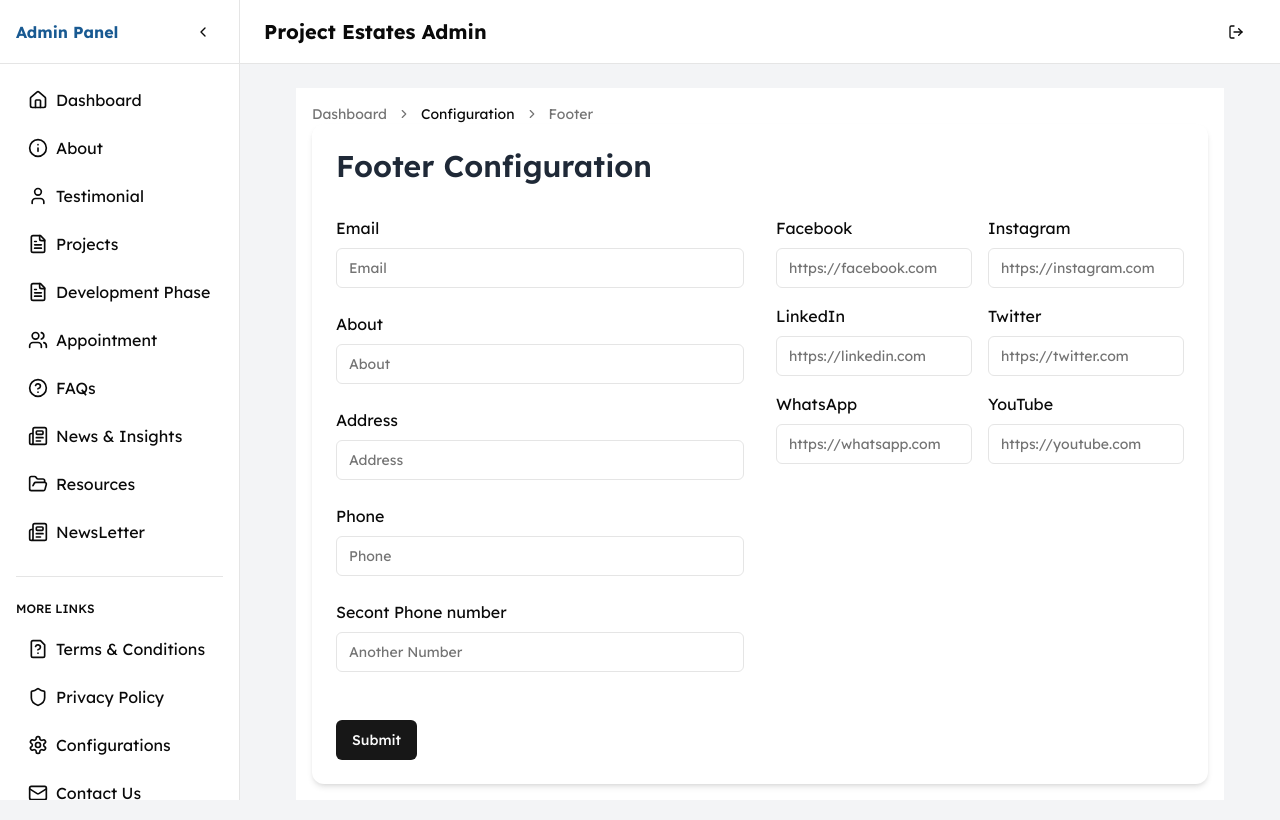
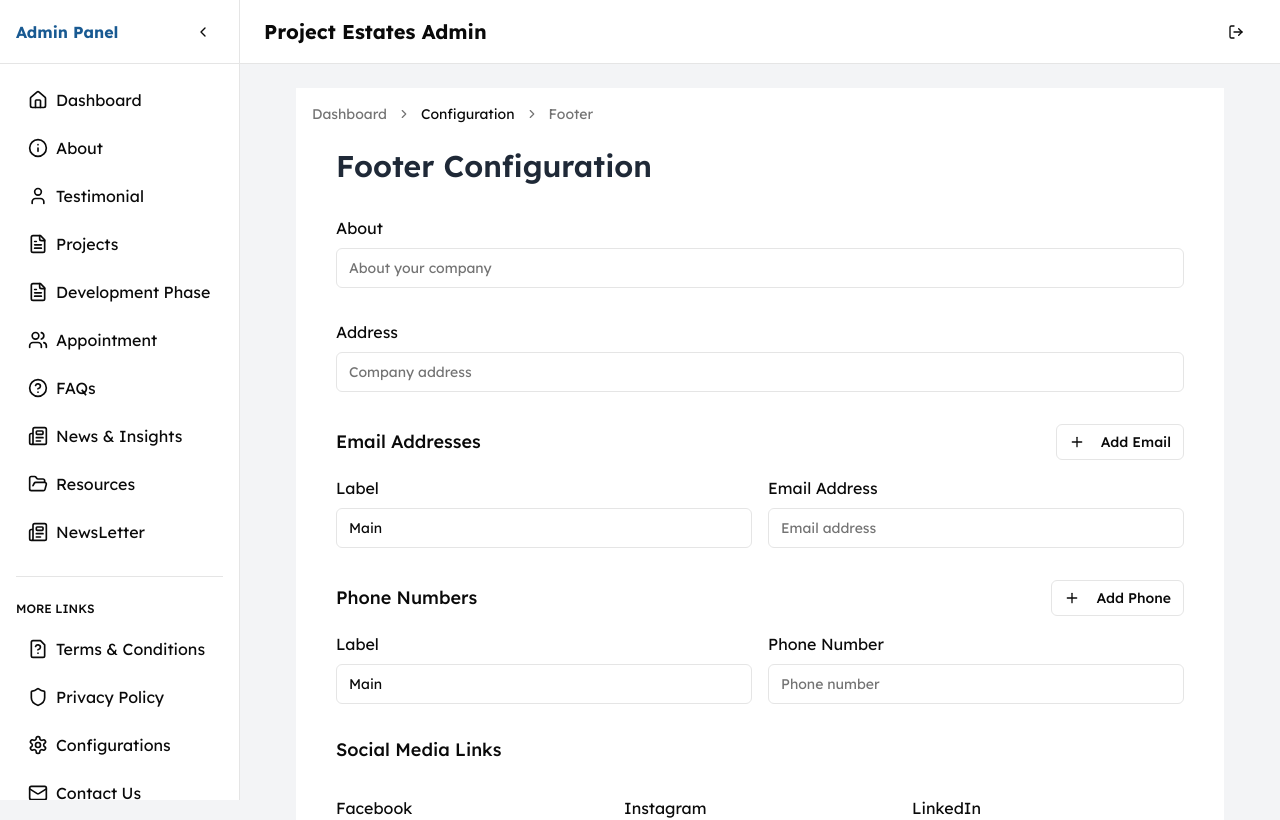
Before and after one commit to iampratikluitel/clockb-vibrant-estate, a Next.js app: page /admin/configuration/footer in a window 1280 px wide. Shown: the top 820 px of the page. Built offline with nearby package versions, Linux system fonts and the light colour scheme; no server answers.

Commit message:
feat: Added phone no. and email in the footer

```diff
--- a/app/(protected)/admin/components/configuration/FooterForm.tsx
+++ b/app/(protected)/admin/components/configuration/FooterForm.tsx
@@ -14,11 +14,12 @@ import { Input } from "@/components/ui/input";
 import { useState } from "react";
 import { Button } from "@/components/ui/button";
 import { z } from "zod";
-import { useForm } from "react-hook-form";
+import { useForm, useFieldArray } from "react-hook-form";
 import SCNSingleImagePicker from "@/components/image-picker/SCNSingleImagePicker";
 import { toast } from "sonner";
 import { MINIOURL } from "@/lib/constants";
 import { uploadToMinIO } from "@/lib/helper";
+import { Plus, Trash2 } from "lucide-react";
 
 const socialLink = z.object({
   facebook: z.string().optional(),
@@ -29,18 +30,25 @@ const socialLink = z.object({
   youtube: z.string().optional(),
 });
 
+const emailSchema = z.object({
+  label: z.string().min(1, "Label is required"),
+  address: z.string().email("Invalid email address"),
+});
+
+const phoneSchema = z.object({
+  label: z.string().min(1, "Label is required"),
+  number: z.string().min(10, "Phone number must be at least 10 characters"),
+});
+
 const FormSchema = z.object({
-  email: z.string().email(),
   about: z.string().min(2, {
     message: "About must be at least 2 characters.",
   }),
   address: z.string().min(2, {
     message: "Address must be at least 2 characters.",
   }),
-  phone: z.string().min(2, {
-    message: "Phone must be at least 10 characters.",
-  }),
-  phone2: z.string().optional(),
+  emails: z.array(emailSchema).min(1, "At least one email is required"),
+  phones: z.array(phoneSchema).min(1, "At least one phone number is required"),
   socialHandles: socialLink,
 });
 
@@ -54,11 +62,14 @@ const FooterForm = ({ ConfigData }: props) => {
   const form = useForm<z.infer<typeof FormSchema>>({
     resolver: zodResolver(FormSchema),
     defaultValues: {
-      email: ConfigData?.email ?? "",
       about: ConfigData?.about ?? "",
       address: ConfigData?.address ?? "",
-      phone: ConfigData?.phone ?? "",
-      phone2: ConfigData?.phone2 ?? "",
+      emails: ConfigData?.emails?.length
+        ? ConfigData.emails
+        : [{ label: "Main", address: "" }],
+      phones: ConfigData?.phones?.length
+        ? ConfigData.phones
+        : [{ label: "Main", number: "" }],
       socialHandles: {
         facebook: ConfigData?.socialHandles?.facebook ?? "",
         linkedin: ConfigData?.socialHandles?.linkedin ?? "",
@@ -70,29 +81,33 @@ const FooterForm = ({ ConfigData }: props) => {
     },
   });
 
+  const {
+    fields: emailFields,
+    append: appendEmail,
+    remove: removeEmail,
+  } = useFieldArray({
+    control: form.control,
+    name: "emails",
+  });
+
+  const {
+    fields: phoneFields,
+    append: appendPhone,
+    remove: removePhone,
+  } = useFieldArray({
+    control: form.control,
+    name: "phones",
+  });
+
   async function handleSubmit(data: z.infer<typeof FormSchema>) {
     setLoading(true);
 
     try {
-      setLoading(true);
-      // if (!data.logo) {
-      //   console.log("Logo data:", data.logo);
-      //   toast.error("Please select Logo");
-      //   return;
-      // }
-      // let ImageUrl = null;
-      // if (data.logo != `/api/resources/download?filename=${encodeURIComponent(ConfigData?.logo ?? "")}`) {
-      //   ImageUrl = await uploadToMinIO(data.logo, "footer");
-      //   if (ImageUrl === "") {
-      //     toast.error("Image Upload Failed Please try again");
-      //     return;
-      //   }
-      // }
       const formData = {
         _id: ConfigData?._id,
         ...data,
-        // logo: ImageUrl ?? ConfigData?.logo,
       };
+
       const response = await fetch(`/api/admin/configuration/footer`, {
         method: "POST",
         headers: {
@@ -103,9 +118,9 @@ const FooterForm = ({ ConfigData }: props) => {
 
       if (!response.ok) throw new Error("Failed to submit");
 
-      toast.success("Configuration updated successfully.");
+      toast.success("Footer configuration updated successfully.");
     } catch (error) {
-      console.log(error);
+      console.error(error);
       toast.error("Failed to update configuration. Please try again.");
     } finally {
       setLoading(false);
@@ -116,22 +131,72 @@ const FooterForm = ({ ConfigData }: props) => {
     <Form {...form}>
       <form
         onSubmit={form.handleSubmit(handleSubmit)}
-        className="w-full max-w-5xl mx-auto space-y-8 p-6 bg-white rounded-xl shadow-md"
+        className="w-full max-w-5xl mx-auto space-y-8 p-6 "
       >
         <h1 className="font-semibold text-3xl text-gray-800">
           Footer Configuration
         </h1>
 
-        <div className="grid grid-cols-1 lg:grid-cols-2 gap-8">
-          <div className="flex flex-col gap-6">
+        <div className="grid grid-cols-1 gap-8">
           <FormField
             control={form.control}
-              name="email"
+            name="about"
             render={({ field }) => (
               <FormItem>
-                  <FormLabel>Email</FormLabel>
+                <FormLabel>About</FormLabel>
                 <FormControl>
-                    <Input placeholder="Email" {...field} />
+                  <Input placeholder="About your company" {...field} />
+                </FormControl>
+                <FormMessage />
+              </FormItem>
+            )}
+          />
+
+          <FormField
+            control={form.control}
+            name="address"
+            render={({ field }) => (
+              <FormItem>
+                <FormLabel>Address</FormLabel>
+                <FormControl>
+                  <Input placeholder="Company address" {...field} />
+                </FormControl>
+                <FormMessage />
+              </FormItem>
+            )}
+          />
+
+          {/* Email Fields */}
+          <div className="space-y-4">
+            <div className="flex items-center justify-between">
+              <h3 className="text-lg font-medium">Email Addresses</h3>
+              <Button
+                type="button"
+                variant="outline"
+                size="sm"
+                onClick={() => appendEmail({ label: "", address: "" })}
+              >
+                <Plus className="h-4 w-4 mr-2" />
+                Add Email
+              </Button>
+            </div>
+
+            {emailFields.map((field, index) => (
+              <div key={field.id} className="flex items-start space-x-4">
+                <div className="grid grid-cols-1 md:grid-cols-2 gap-4 flex-grow">
+                  <FormField
+                    control={form.control}
+                    name={`emails.${index}.label`}
+                    render={({ field }) => (
+                      <FormItem>
+                        <FormLabel className={index !== 0 ? "sr-only" : ""}>
+                          Label
+                        </FormLabel>
+                        <FormControl>
+                          <Input
+                            placeholder="Email Label (e.g., Main, Support)"
+                            {...field}
+                          />
                         </FormControl>
                         <FormMessage />
                       </FormItem>
@@ -139,12 +204,70 @@ const FooterForm = ({ ConfigData }: props) => {
                   />
                   <FormField
                     control={form.control}
-              name="about"
+                    name={`emails.${index}.address`}
                     render={({ field }) => (
                       <FormItem>
-                  <FormLabel>About</FormLabel>
+                        <FormLabel className={index !== 0 ? "sr-only" : ""}>
+                          Email Address
+                        </FormLabel>
                         <FormControl>
-                    <Input placeholder="About" {...field} />
+                          <Input
+                            type="email"
+                            placeholder="Email address"
+                            {...field}
+                          />
+                        </FormControl>
+                        <FormMessage />
+                      </FormItem>
+                    )}
+                  />
+                </div>
+                {index > 0 && (
+                  <Button
+                    type="button"
+                    variant="ghost"
+                    size="icon"
+                    className="mt-6"
+                    onClick={() => removeEmail(index)}
+                  >
+                    <Trash2 className="h-4 w-4 text-red-500" />
+                  </Button>
+                )}
+              </div>
+            ))}
+          </div>
+
+          {/* Phone Number Fields */}
+          <div className="space-y-4">
+            <div className="flex items-center justify-between">
+              <h3 className="text-lg font-medium">Phone Numbers</h3>
+              <Button
+                type="button"
+                variant="outline"
+                size="sm"
+                onClick={() => appendPhone({ label: "", number: "" })}
+              >
+                <Plus className="h-4 w-4 mr-2" />
+                Add Phone
+              </Button>
+            </div>
+
+            {phoneFields.map((field, index) => (
+              <div key={field.id} className="flex items-start space-x-4">
+                <div className="grid grid-cols-1 md:grid-cols-2 gap-4 flex-grow">
+                  <FormField
+                    control={form.control}
+                    name={`phones.${index}.label`}
+                    render={({ field }) => (
+                      <FormItem>
+                        <FormLabel className={index !== 0 ? "sr-only" : ""}>
+                          Label
+                        </FormLabel>
+                        <FormControl>
+                          <Input
+                            placeholder="Phone Label (e.g., Office, Mobile)"
+                            {...field}
+                          />
                         </FormControl>
                         <FormMessage />
                       </FormItem>
@@ -152,47 +275,38 @@ const FooterForm = ({ ConfigData }: props) => {
                   />
                   <FormField
                     control={form.control}
-              name="address"
+                    name={`phones.${index}.number`}
                     render={({ field }) => (
                       <FormItem>
-                  <FormLabel>Address</FormLabel>
+                        <FormLabel className={index !== 0 ? "sr-only" : ""}>
+                          Phone Number
+                        </FormLabel>
                         <FormControl>
-                    <Input placeholder="Address" {...field} />
-                  </FormControl>
-                  <FormMessage />
-                </FormItem>
-              )}
-            />
-            <FormField
-              control={form.control}
-              name="phone"
-              render={({ field }) => (
-                <FormItem>
-                  <FormLabel>Phone</FormLabel>
-                  <FormControl>
-                    <Input placeholder="Phone" {...field} />
-                  </FormControl>
-                  <FormMessage />
-                </FormItem>
-              )}
-            />
-            <FormField
-              control={form.control}
-              name="phone2"
-              render={({ field }) => (
-                <FormItem>
-                  <FormLabel>Secont Phone number</FormLabel>
-                  <FormControl>
-                    <Input placeholder="Another Number" {...field} />
+                          <Input placeholder="Phone number" {...field} />
                         </FormControl>
                         <FormMessage />
                       </FormItem>
                     )}
                   />
                 </div>
+                {index > 0 && (
+                  <Button
+                    type="button"
+                    variant="ghost"
+                    size="icon"
+                    className="mt-6"
+                    onClick={() => removePhone(index)}
+                  >
+                    <Trash2 className="h-4 w-4 text-red-500" />
+                  </Button>
+                )}
+              </div>
+            ))}
+          </div>
 
-          <div className="flex flex-col gap-6">
-            <div className="grid grid-cols-2 gap-4">
+          {/* Social Media Links */}
+          <h3 className="text-lg font-medium">Social Media Links</h3>
+          <div className="grid grid-cols-1 md:grid-cols-2 lg:grid-cols-3 gap-4">
             <FormField
               control={form.control}
               name="socialHandles.facebook"
@@ -202,7 +316,7 @@ const FooterForm = ({ ConfigData }: props) => {
                   <FormControl>
                     <Input
                       type="url"
-                        placeholder="https://facebook.com"
+                      placeholder="https://facebook.com/your-page"
                       {...field}
                     />
                   </FormControl>
@@ -219,7 +333,7 @@ const FooterForm = ({ ConfigData }: props) => {
                   <FormControl>
                     <Input
                       type="url"
-                        placeholder="https://instagram.com"
+                      placeholder="https://instagram.com/your-handle"
                       {...field}
                     />
                   </FormControl>
@@ -236,7 +350,7 @@ const FooterForm = ({ ConfigData }: props) => {
                   <FormControl>
                     <Input
                       type="url"
-                        placeholder="https://linkedin.com"
+                      placeholder="https://linkedin.com/company/your-company"
                       {...field}
                     />
                   </FormControl>
@@ -253,7 +367,7 @@ const FooterForm = ({ ConfigData }: props) => {
                   <FormControl>
                     <Input
                       type="url"
-                        placeholder="https://twitter.com"
+                      placeholder="https://twitter.com/your-handle"
                       {...field}
                     />
                   </FormControl>
@@ -270,7 +384,7 @@ const FooterForm = ({ ConfigData }: props) => {
                   <FormControl>
                     <Input
                       type="url"
-                        placeholder="https://whatsapp.com"
+                      placeholder="https://wa.me/your-number"
                       {...field}
                     />
                   </FormControl>
@@ -287,7 +401,7 @@ const FooterForm = ({ ConfigData }: props) => {
                   <FormControl>
                     <Input
                       type="url"
-                        placeholder="https://youtube.com"
+                      placeholder="https://youtube.com/c/your-channel"
                       {...field}
                     />
                   </FormControl>
@@ -295,7 +409,6 @@ const FooterForm = ({ ConfigData }: props) => {
                 </FormItem>
               )}
             />
-            </div>
           </div>
         </div>
 
@@ -307,7 +420,7 @@ const FooterForm = ({ ConfigData }: props) => {
             </div>
           ) : (
             <Button type="submit" className="w-full sm:w-auto">
-              Submit
+              Save Configuration
             </Button>
           )}
         </div>
--- a/model/configuration/footerConfiguration.ts
+++ b/model/configuration/footerConfiguration.ts
@@ -4,10 +4,15 @@ const footerSchema = new Schema(
   {
     logo: String,
     about: String,
-    email: String,
+    emails: {
+      type: Map,
+      of: String,
+    },
+    phones: {
+      type: Map,
+      of: String,
+    },
     address: String,
-    phone: String,
-    phone2: String,
     socialHandles: {
       facebook: String,
       twitter: String,
```
Also changed, not shown: app/(public)/contact/page.tsx (+23 -27 lines), components/homepage/Footer.tsx (+79 -35 lines), lib/types.ts (+26 -16 lines). Lines whose indentation alone changed are shown as unchanged.
